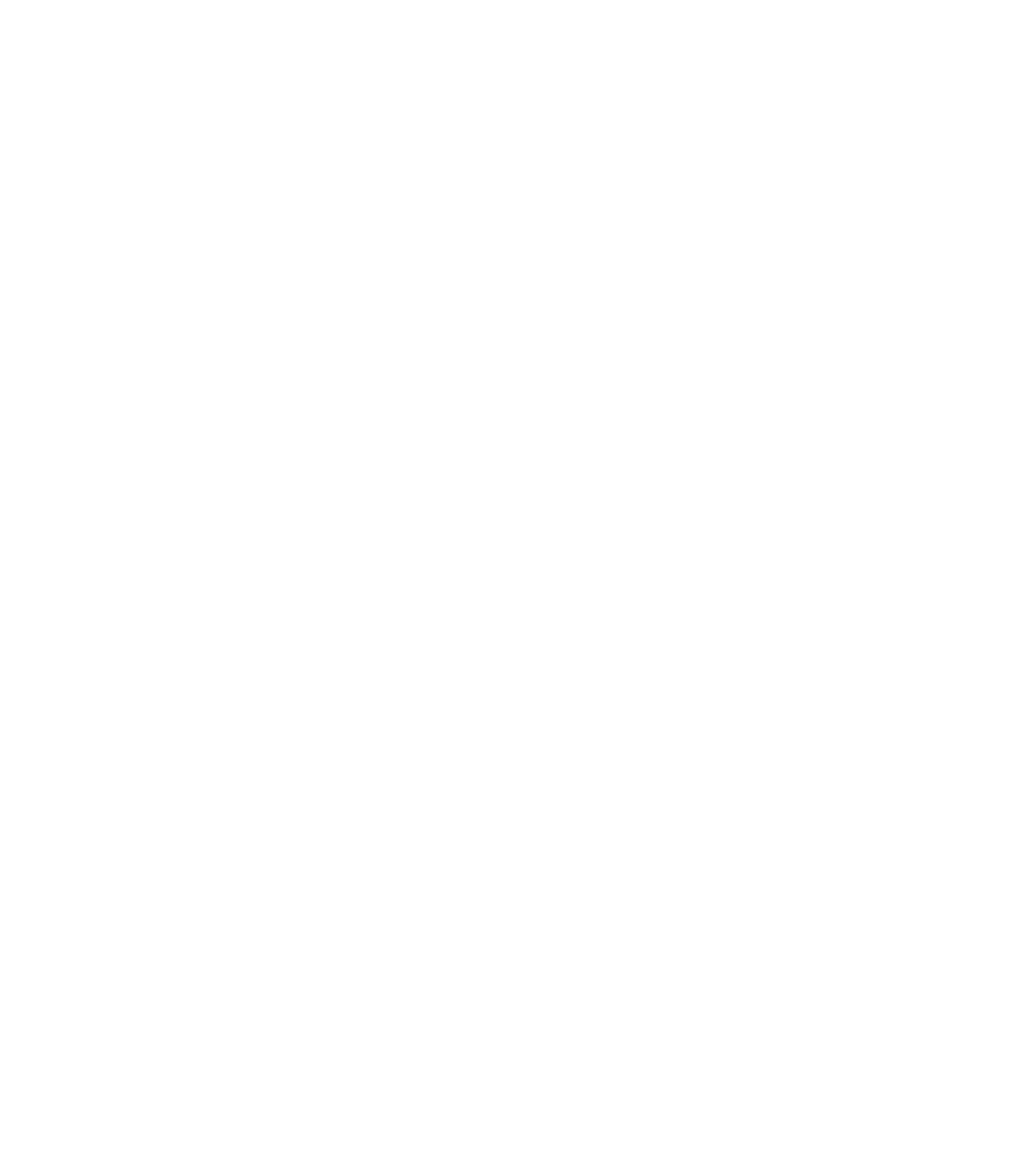
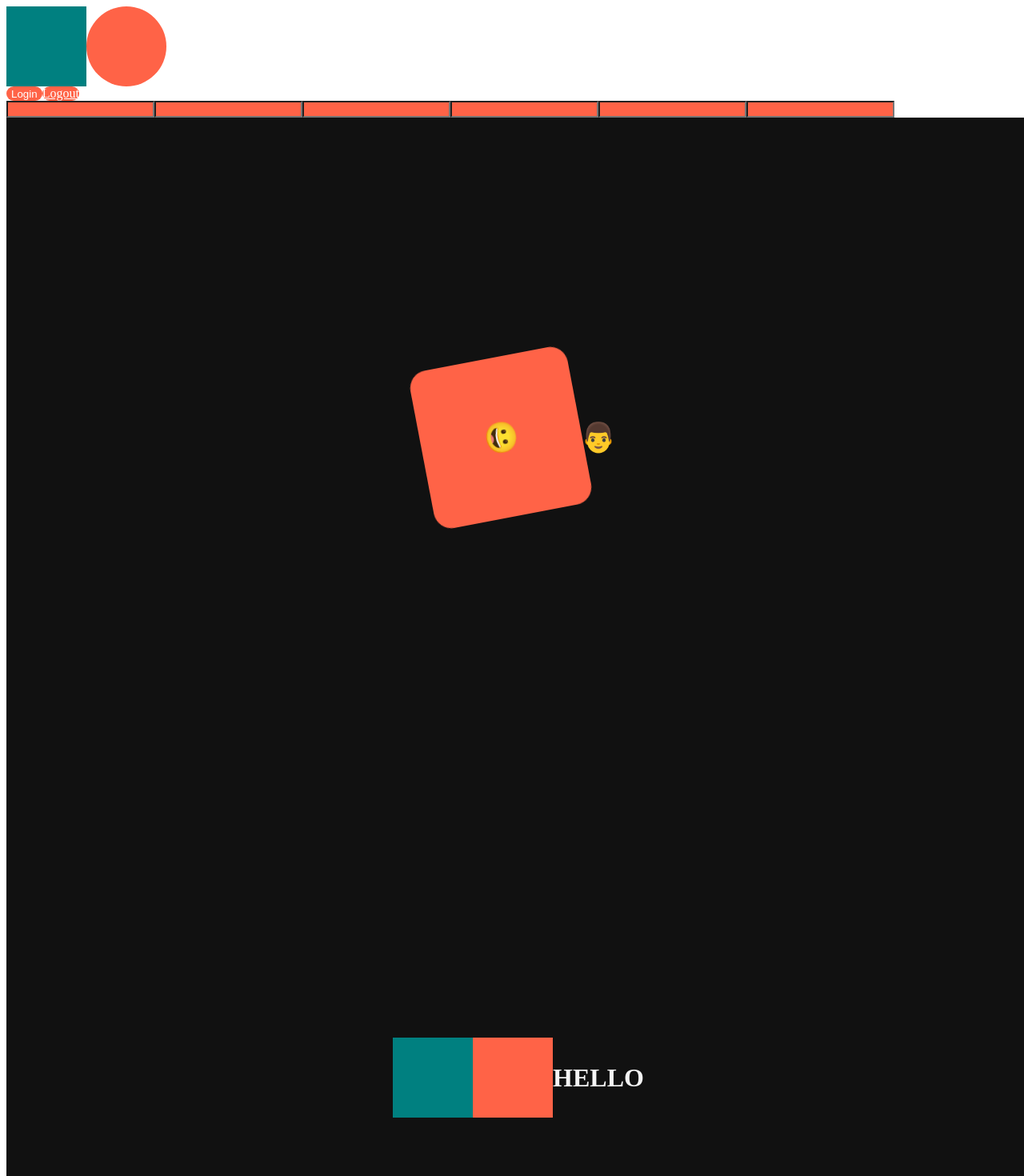
Before and after one commit to beanteacher/study-frontend, a React (Create React App) app in the folder master/: page / in a window 1280 px wide. Shown: the top 1470 px of the page at 80% size. Before the commit the page ends 800 px from the top, so only its background shows below. Built offline with nearby package versions, Linux system fonts and the light colour scheme.

Commit message:
feat: react master study styled components

```diff
--- a/master/src/App.js
+++ b/master/src/App.js
@@ -1,5 +1,103 @@
+import styled, {keyframes} from "styled-components";
+
+const Father = styled.div`
+    display: flex;
+`;
+const Child = styled.div`
+    background-color: ${props => props.bgColor};
+    width: 100px;
+    height: 100px;
+`;
+const Circle = styled(Child)`
+    border-radius: 50px;
+`;
+const Btn = styled.button`
+    color:white;
+    background-color: tomato;
+    border: 0;
+    border-radius: 15px;
+`;
+const Input = styled.input.attrs({required : true, minLength : 10})`
+    background-color: tomato;
+`;
+const Wrapper = styled.div`
+    display: flex;
+    height: 100vh;
+    width: 100vw;
+    justify-content: center;
+    align-items: center;
+    background-color: ${props => props.theme.backgroundColor};
+`;
+const rotationAnimation = keyframes`
+    0% {
+        transform:rotate(0deg);
+        border-radius: 0px;
+    }
+    50% {
+        transform:rotate(180deg);
+        border-radius: 50px;
+    }
+    100% {
+        transform:rotate(360deg);
+        border-radius: 100px;
+    }
+`;
+const Emoji = styled.div`
+    font-size: 36px;
+`;
+const Box = styled.div`
+    height: 200px;
+    width: 200px;
+    background-color: tomato;
+    display: flex;
+    justify-content: center;
+    align-items: center;
+    animation: ${rotationAnimation} 1s linear infinite;
+    ${Emoji}:hover {
+        font-size: 98px
+    }
+`;
+const Rectangle = styled.div`
+    background-color: ${props => props.bgColor};
+    width: 100px;
+    height: 100px;
+`;
+
+const Title = styled.h1`
+    color: ${(props) => props.theme.textColor};
+`
 function App() {
-  return null;
+  return (
+      <>
+          <Father>
+              <Child bgColor="teal"/>
+              <Circle bgColor="tomato"/>
+          </Father>
+          <Father>
+              <Btn>Login</Btn>
+              <Btn as="a" href="/">Logout</Btn>
+          </Father>
+          <Father>
+              <Input />
+              <Input />
+              <Input />
+              <Input />
+              <Input />
+              <Input />
+          </Father>
+          <Wrapper>
+              <Box>
+                <Emoji>😀</Emoji>
+              </Box>
+              <Emoji>👨</Emoji>
+          </Wrapper>
+          <Wrapper>
+              <Rectangle bgColor="teal"/>
+              <Rectangle bgColor="tomato"/>
+              <Title>HELLO</Title>
+          </Wrapper>
+      </>
+  );
 }
 
 export default App;
--- a/master/src/index.js
+++ b/master/src/index.js
@@ -1,10 +1,23 @@
 import React from 'react';
 import ReactDOM from 'react-dom/client';
 import App from './App';
+import {ThemeProvider} from "styled-components";
+
+const darkTheme = {
+    textColor : "whitesmoke",
+    backgroundColor : "#111"
+}
+
+const whiteTheme = {
+    backgroundColor : "whitesmoke",
+    textColor : "#111"
+}
 
 const root = ReactDOM.createRoot(document.getElementById('root'));
 root.render(
   <React.StrictMode>
-    <App />
+      <ThemeProvider theme={darkTheme}>
+        <App />
+      </ThemeProvider>
   </React.StrictMode>
 );
```
